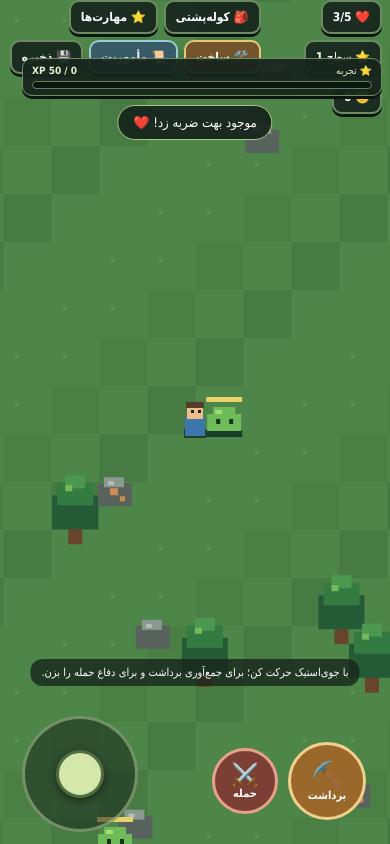
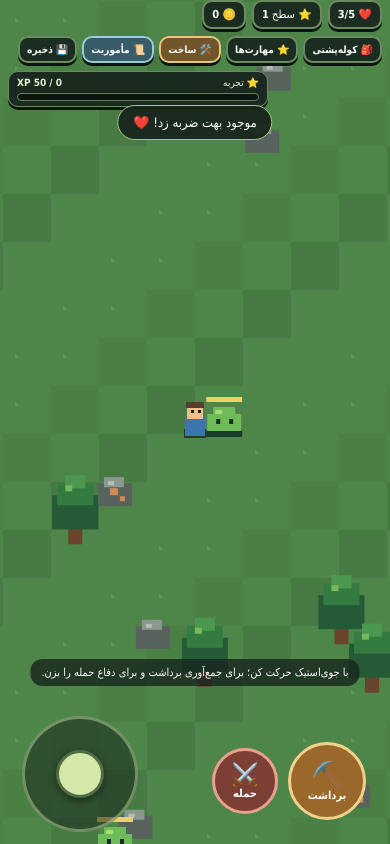
Before and after one commit to aliakbarmahdi2025-ops/pixel-island, a plain HTML site: page adventure.html in a window 390 px wide. Drawn offline with Linux system fonts and the light colour scheme.

Commit message:
Stage 7: reposition XP bar below the mobile HUD (#7)
* Stage 7: reposition XP bar below mobile HUD

* Stage 7: dynamically align XP bar with HUD height

```diff
--- a/adventure.css
+++ b/adventure.css
@@ -44,3 +44,12 @@ button:active{transform:translateY(2px)}
 .quest-card span{font-size:12px;color:#e5f1ce}
 .quest-card button:disabled{opacity:.45;filter:grayscale(1)}
 #questBtn{background:#385b68;border-color:#9bcbd7}
+
+
+/* Stage 7: keep the XP bar below the full HUD instead of over its buttons. */
+#hud{flex-direction:column;align-items:stretch;gap:7px}
+.status{justify-content:flex-start}
+.hud-actions{justify-content:flex-start;gap:5px}
+.hud-actions button{padding:7px 8px;font-size:11px}
+#xpPanel{top:0;left:8px;right:auto;width:min(260px,calc(100vw - 16px));max-width:none;padding:5px 8px}
+@media(max-width:420px){.hud-actions button{padding:6px 7px;font-size:10px}.status span{padding:6px 8px;font-size:11px}}
--- a/adventure.js
+++ b/adventure.js
@@ -238,8 +238,13 @@ $("upgradeAttack").addEventListener("click", () => buyUpgrade("attack"));
 
 function syncXpPanel() {
   const panelIds = ["inventory", "upgradePanel", "craftPanel", "questPanel"];
-  $("xpPanel").hidden = panelIds.some(id => !$(id).hidden);
+  const hud = $("hud");
+  const xp = $("xpPanel");
+  xp.hidden = panelIds.some(id => !$(id).hidden);
+  // Place the XP bar below the complete, possibly wrapped mobile HUD.
+  xp.style.top = Math.ceil(hud.getBoundingClientRect().bottom + 8) + "px";
 }
+addEventListener("resize", syncXpPanel);
 function updateQuestUI() {
   const rows = [
     { key: "wood", text: "questWoodText", button: "claimWood", goal: 10, unit: "چوب" },
@@ -436,6 +441,7 @@ function loop(time) {
   requestAnimationFrame(loop);
 }
 updateUI();
+syncXpPanel();
 showToast("به جنگل خوش آمدی! 🌲");
 requestAnimationFrame(loop);
 addEventListener("pagehide", saveQuietly);
```
